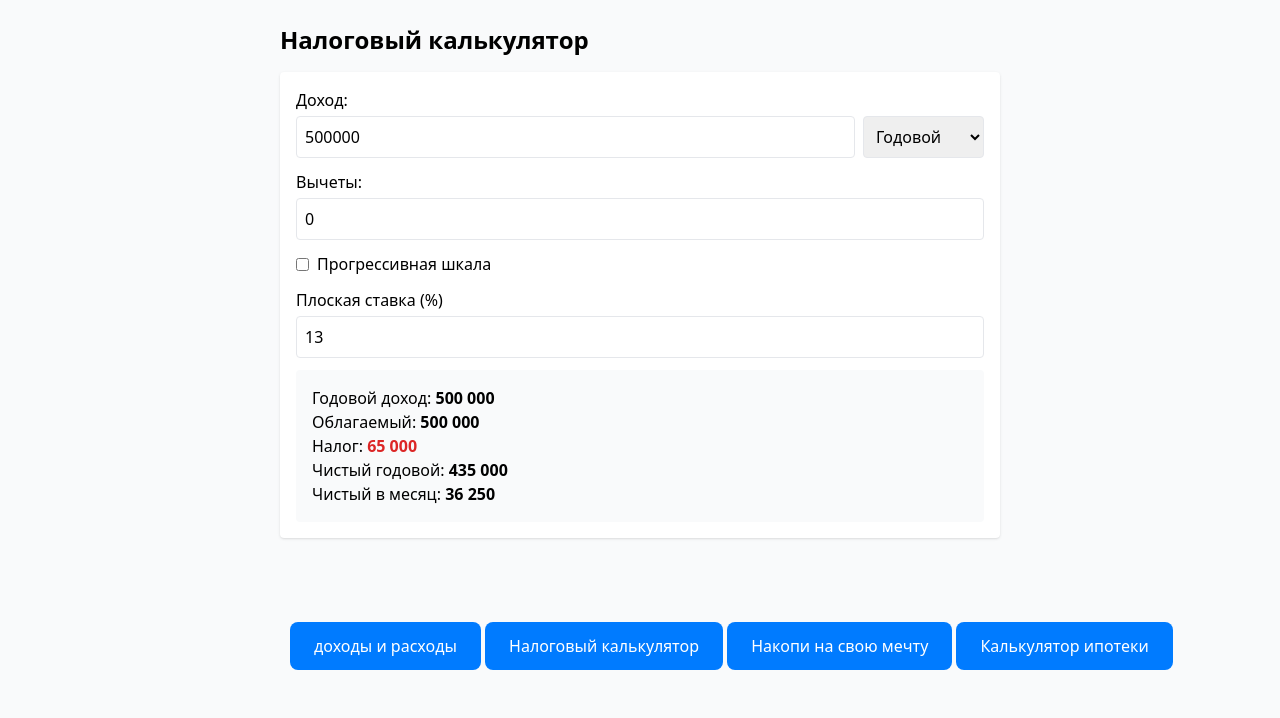
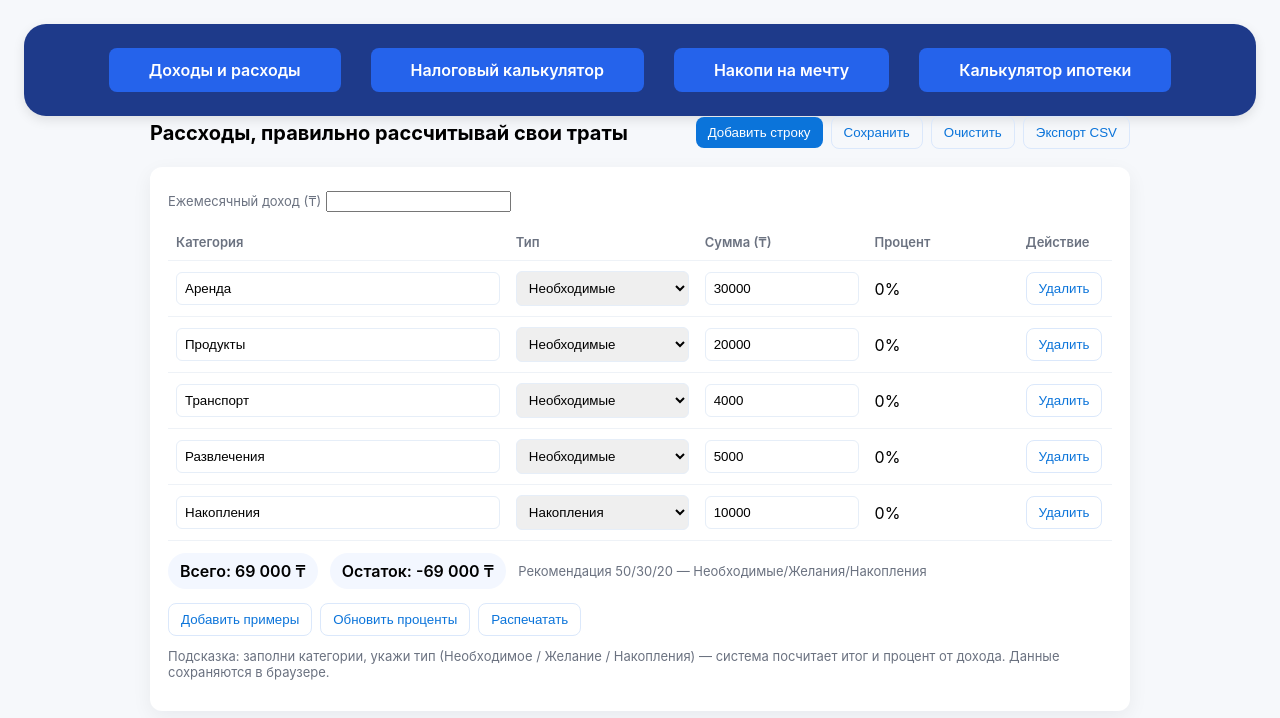
Before and after one commit to umarfaruh/financial_management, a plain HTML site: page index.html in a window 1280 px wide. Drawn offline with nearby package versions, Linux system fonts and the light colour scheme.

Commit message:
Update index.html

```diff
--- a/index.html
+++ b/index.html
@@ -1,236 +1,247 @@
 <html lang="ru">
-  <head>
-    <meta charset="UTF-8" />
-    <meta name="viewport" content="width=device-width, initial-scale=1.0" />
-    <title>Налоговый калькулятор</title>
-    <script src="https://cdn.tailwindcss.com"></script>
-    <script crossorigin src="https://unpkg.com/react@18/umd/react.development.js"></script>
-    <script crossorigin src="https://unpkg.com/react-dom@18/umd/react-dom.development.js"></script>
-    <script crossorigin src="https://unpkg.com/@babel/standalone/babel.min.js"></script>
-  </head>
-  <body class="bg-gray-50">
-    <div id="root"></div>
+<head>
+  <meta charset="utf-8" />
+  <meta name="viewport" content="width=device-width,initial-scale=1" />
 
-    <script type="text/babel">
-      function TaxCalculator() {
-        const [income, setIncome] = React.useState(500000);
-        const [incomePeriod, setIncomePeriod] = React.useState("annual");
-        const [deductions, setDeductions] = React.useState(0);
-        const [useProgressive, setUseProgressive] = React.useState(false);
-        const [flatRate, setFlatRate] = React.useState(13);
-        const [brackets, setBrackets] = React.useState([
-          { upTo: 100000, rate: 10 },
-          { upTo: 300000, rate: 20 },
-          { upTo: null, rate: 30 },
-        ]);
-        const [history, setHistory] = React.useState([]);
+ <body>
+  <!-- 🔹 Навигационная панель -->
+  <div class="navbar">
+    <a href="http://127.0.0.1:5500/index.html">Доходы и расходы</a>
+    <a href="https://umarfaruh.github.io/financial_management/">Налоговый калькулятор</a>
+    <a href="http://127.0.0.1:5502/index.html">Накопи на мечту</a>
+    <a href="https://umarfaruh.github.io/mortgage/">Калькулятор ипотеки</a>
+  </div>
 
-        React.useEffect(() => {
-          const saved = localStorage.getItem('tax_calc_html');
-          if (saved) {
-            const p = JSON.parse(saved);
-            setIncome(p.income || 0);
-            setIncomePeriod(p.incomePeriod || 'annual');
-            setDeductions(p.deductions || 0);
-            setUseProgressive(p.useProgressive || false);
-            setFlatRate(p.flatRate || 13);
-            setBrackets(p.brackets || []);
-            setHistory(p.history || []);
-          }
-        }, []);
+  <style>
+    /* 🔸 Основные стили панели */
+    .navbar {
+      display: flex;
+      justify-content: center;
+      align-items: center;
+      flex-wrap: wrap;
+      gap: 30px;
+      background-color: #1e3a8a;
+      padding: 24px;
+      border-radius: 22px;
+      box-shadow: 0 4px 12px rgba(0, 0, 0, 0.1);
+      margin: 0px;
+    }
 
-        React.useEffect(() => {
-          localStorage.setItem('tax_calc_html', JSON.stringify({ income, incomePeriod, deductions, useProgressive, flatRate, brackets, history }));
-        }, [income, incomePeriod, deductions, useProgressive, flatRate, brackets, history]);
+    /* 🔸 Кнопки */
+    .navbar a {
+      background-color: #2563eb;
+      color: white;
+      text-decoration: none;
+      padding: 12px 40px;
+      border-radius: 8px;
+      font-weight: 600;
+      transition: all 0.3s ease;
+    }
 
-        const toAnnual = (v, p) => (p === 'monthly' ? v * 12 : v);
-        const format = (v) => v.toLocaleString('ru-RU', { maximumFractionDigits: 2 });
+    /* 🔸 При наведении */
+    .navbar a:hover {
+      background-color: #1d4ed8;
+      transform: translateY(-2px);
+    }
 
-        function calc() {
-          const annualIncome = toAnnual(+income, incomePeriod);
-          const taxable = Math.max(0, annualIncome - +deductions);
-          let tax = 0;
-          if (!useProgressive) {
-            tax = taxable * flatRate / 100;
-          } else {
-            let remain = taxable, lower = 0;
-            for (const b of brackets) {
-              const upTo = b.upTo == null ? Infinity : b.upTo;
-              const part = Math.min(remain, upTo - lower);
-              if (part > 0) tax += part * b.rate / 100;
-              remain -= part;
-              lower = upTo;
-              if (remain <= 0) break;
-            }
-          }
-          const net = annualIncome - tax;
-          return { annualIncome, taxable, tax, net, netMonthly: net/12 };
-        }
+    /* 🔸 Для телефона (адаптив) */
+    @media (max-width: 600px) {
+      .navbar {
+        flex-direction: column;
+        align-items: stretch;
+      }
+      .navbar a {
+        width: 100%;
+        text-align: center;
+      }
+    }
+  </style>
+</body>
+  <title>Таблица бюджета</title>
+  <style>
+    :root{--bg:#f6f8fb;--card:#ffffff;--accent:#0b74da;--muted:#6b7280}
+    body{font-family:Inter, system-ui, -apple-system, "Segoe UI", Roboto, "Helvetica Neue", Arial; background:var(--bg); margin:0; padding:24px}
+    .container{max-width:980px;margin:0 auto}
+    header{display:flex;align-items:center;justify-content:space-between;margin-bottom:18px}
+    h1{font-size:20px;margin:0}
+    .card{background:var(--card);border-radius:12px;padding:18px;box-shadow:0 6px 20px rgba(11,20,40,0.06)}
+    table{width:100%;border-collapse:collapse;margin-top:12px}
+    th,td{padding:10px 8px;text-align:left;border-bottom:1px solid #eef2f7}
+    th{font-size:13px;color:var(--muted);font-weight:600}
+    td input[type="number"], td input[type="text"], select{width:100%;border:1px solid #e6eef8;padding:8px;border-radius:6px}
+    .actions{display:flex;gap:8px}
+    button{background:var(--accent);border:0;color:#fff;padding:8px 12px;border-radius:8px;cursor:pointer}
+    button.ghost{background:transparent;color:var(--accent);border:1px solid #dbe8fb}
+    .muted{color:var(--muted);font-size:13px}
+    .totals{display:flex;gap:12px;align-items:center;margin-top:12px}
+    .pill{background:#f3f7ff;padding:8px 12px;border-radius:999px;font-weight:600}
+    .percent{font-size:13px;color:var(--muted)}
+    .controls{display:flex;gap:8px;align-items:center}
+    @media (max-width:600px){th:nth-child(3),td:nth-child(3),th:nth-child(4),td:nth-child(4){display:none}}
+  </style>
+</head>
+<body>
+  <div class="container">
+    <header>
+      <h1>Рассходы, правильно рассчитывай свои траты</h1>
+      <div class="controls">
+        <button id="addRow">Добавить строку</button>
+        <button id="save" class="ghost">Сохранить</button>
+        <button id="clear" class="ghost">Очистить</button>
+        <button id="export" class="ghost">Экспорт CSV</button>
+      </div>
+    </header>
 
-        const res = calc();
+    <section class="card">
+      <label class="muted">Ежемесячный доход (₸)</label>
+      <input id="income" type="number" value="напиши" style="max-width:220px;margin-top:6px" />
 
-        return (
-          <div className="max-w-3xl mx-auto p-6">
-            <h1 className="text-2xl font-bold mb-4">Налоговый калькулятор</h1>
+      <table id="budgetTable" aria-label="Таблица бюджета">
+        <thead>
+          <tr>
+            <th style="width:36%">Категория</th>
+            <th style="width:20%">Тип</th>
+            <th style="width:18%">Сумма (₸)</th>
+            <th style="width:16%">Процент</th>
+            <th style="width:10%">Действие</th>
+          </tr>
+        </thead>
+        <tbody>
+          <!-- rows inserted by JS -->
+        </tbody>
+      </table>
 
-            <div className="space-y-3 bg-white p-4 rounded shadow">
-              <div>
-                <label>Доход:</label>
-                <div className="flex gap-2 mt-1">
-                  <input type="number" value={income} onChange={e=>setIncome(+e.target.value)} className="border p-2 rounded flex-1"/>
-                  <select value={incomePeriod} onChange={e=>setIncomePeriod(e.target.value)} className="border p-2 rounded">
-                    <option value="annual">Годовой</option>
-                    <option value="monthly">Месячный</option>
-                  </select>
-                </div>
-              </div>
+      <div class="totals">
+        <div class="pill">Всего: <span id="total">0</span> ₸</div>
+        <div class="pill">Остаток: <span id="left">0</span> ₸</div>
+        <div class="percent">Рекомендация 50/30/20 — Необходимые/Желания/Накопления</div>
+      </div>
 
-              <div>
-                <label>Вычеты:</label>
-                <input type="number" value={deductions} onChange={e=>setDeductions(+e.target.value)} className="border p-2 rounded w-full mt-1"/>
-              </div>
+      <div style="margin-top:14px;display:flex;gap:8px;align-items:center">
+        <button id="applySample" class="ghost">Добавить примеры</button>
+        <button id="calcPercent" class="ghost">Обновить проценты</button>
+        <button id="print" class="ghost">Распечатать</button>
+      </div>
 
-              <div className="flex items-center gap-2">
-                <input type="checkbox" checked={useProgressive} onChange={e=>setUseProgressive(e.target.checked)}/>
-                <label>Прогрессивная шкала</label>
-              </div>
+      <p class="muted" style="margin-top:12px">Подсказка: заполни категории, укажи тип (Необходимое / Желание / Накопления) — система посчитает итог и процент от дохода. Данные сохраняются в браузере.</p>
+    </section>
+  </div>
 
-              {!useProgressive && (
-                <div>
-                  <label>Плоская ставка (%)</label>
-                  <input type="number" value={flatRate} onChange={e=>setFlatRate(+e.target.value)} className="border p-2 rounded w-full mt-1"/>
-                </div>
-              )}
+  <script>
+    const tbody = document.querySelector('#budgetTable tbody');
+    const incomeInput = document.getElementById('income');
+    const totalEl = document.getElementById('total');
+    const leftEl = document.getElementById('left');
 
-              {useProgressive && (
-                <div className="space-y-2">
-                  {brackets.map((b, i)=>(
-                    <div key={i} className="flex gap-2">
-                      <input type="number" placeholder="до" value={b.upTo ?? ''} onChange={e=>{
-                        const v=e.target.value===''?null:+e.target.value;
-                        setBrackets(brackets.map((x,j)=>j===i?{...x,upTo:v}:x));
-                      }} className="border p-2 rounded flex-1"/>
-                      <input type="number" placeholder="%" value={b.rate} onChange={e=>setBrackets(brackets.map((x,j)=>j===i?{...x,rate:+e.target.value}:x))} className="border p-2 rounded w-24"/>
-                    </div>
-                  ))}
-                  <button onClick={()=>setBrackets([...brackets,{upTo:null,rate:0}])} className="bg-blue-500 text-white px-3 py-1 rounded">Добавить</button>
-                </div>
-              )}
+    function createRow(item={category:'',type:'Необходимые',amount:0}){
+      const tr = document.createElement('tr');
+      tr.innerHTML = `
+        <td><input class="cat" type="text" value="${item.category}" placeholder="Например: Аренда" /></td>
+        <td>
+          <select class="type">
+            <option${item.type==='Употребление'? ' selected':''}>Необходимые</option>
+            <option${item.type==='Цель'? ' selected':''}>Желания</option>
+            <option${item.type==='Накопления'? ' selected':''}>Накопления</option>
+          </select>
+        </td>
+        <td><input class="amt" type="number" value="${item.amount || 0}" min="0" /></td>
+        <td class="pct">0%</td>
+        <td><button class="del ghost">Удалить</button></td>
+      `;
 
-              <div className="p-4 bg-gray-50 rounded mt-4">
-                <div>Годовой доход: <b>{format(res.annualIncome)}</b></div>
-                <div>Облагаемый: <b>{format(res.taxable)}</b></div>
-                <div>Налог: <b className="text-red-600">{format(res.tax)}</b></div>
-                <div>Чистый годовой: <b>{format(res.net)}</b></div>
-                <div>Чистый в месяц: <b>{format(res.netMonthly)}</b></div>
-              </div>
-            </div>
-          </div>
-        );
-      }
+      tr.querySelector('.del').addEventListener('click', ()=>{tr.remove(); recalc();});
+      tr.querySelectorAll('input, select').forEach(el=>el.addEventListener('input', recalc));
+      tbody.appendChild(tr);
+      return tr;
+    }
 
-      const root = ReactDOM.createRoot(document.getElementById('root'));
-      root.render(<TaxCalculator/>);
-    </script>
+    function recalc(){
+      const income = Number(incomeInput.value) || 0;
+      const rows = Array.from(tbody.querySelectorAll('tr'));
+      let sum = 0;
+      rows.forEach(r=>{ const a = Number(r.querySelector('.amt').value)||0; sum+=a});
+      totalEl.textContent = sum.toLocaleString('ru-RU');
+      leftEl.textContent = (income - sum).toLocaleString('ru-RU');
 
-    <a href="http://127.0.0.1:5500/index.html" class="btn1"> доходы и расходы</a>
-      <style>
-      .btn1 {
+      rows.forEach(r=>{
+        const a = Number(r.querySelector('.amt').value)||0;
+        const pct = income>0? Math.round((a/income)*1000)/10 : 0; // one decimal
+        r.querySelector('.pct').textContent = pct + '%';
+      });
 
-        display: inline-block;
-        padding: 12px 24px;
-        background-color: #007bff;
-        color: white;
-        font-weight: 500;
-        text-decoration: none;
-        border-radius: 8px;
-        transition: background-color 0.3s ease, transform 0.2s ease;
-        margin-left: 290px;
-      }
- .btn1:hover {
-        background-color: #0056b3;
-        transform: translateY(-2px);
-  }
+      saveToLocal();
+    }
 
-  .btn1:active {
-    transform: translateY(0);
-  }
-  </style>
+    function saveToLocal(){
+      const income = Number(incomeInput.value)||0;
+      const rows = Array.from(tbody.querySelectorAll('tr')).map(r=>({
+        category:r.querySelector('.cat').value,
+        type:r.querySelector('.type').value,
+        amount:Number(r.querySelector('.amt').value)||0
+      }));
+      localStorage.setItem('budget_v1', JSON.stringify({income,rows}));
+    }
 
+    function loadFromLocal(){
+      const raw = localStorage.getItem('budget_v1');
+      if(!raw) return false;
+      try{
+        const data = JSON.parse(raw);
+        incomeInput.value = data.income || 0;
+        tbody.innerHTML = '';
+        (data.rows||[]).forEach(r=>createRow(r));
+        recalc();
+        return true;
+      }catch(e){console.warn(e);}
+      return false;
+    }
 
+    document.getElementById('addRow').addEventListener('click', ()=>{createRow(); recalc();});
+    document.getElementById('save').addEventListener('click', ()=>{saveToLocal(); alert('Сохранено в браузере.');});
+    document.getElementById('clear').addEventListener('click', ()=>{ if(confirm('Очистить все строки?')){tbody.innerHTML=''; recalc(); localStorage.removeItem('budget_v1');}});
+    document.getElementById('applySample').addEventListener('click', ()=>{
+      const sample = [
+        {category:'Аренда',type:'Необходимые',amount:30000},
+        {category:'Продукты',type:'Необходимые',amount:20000},
+        {category:'Транспорт',type:'Необходимые',amount:4000},
+        {category:'Кафе и развлечения',type:'Желания',amount:5000},
+        {category:'Накопления',type:'Накопления',amount:10000}
+      ];
+      tbody.innerHTML=''; sample.forEach(s=>createRow(s)); recalc();
+    });
 
-  <a href="https://umarfaruh.github.io/financial_management/" class="btn">Налоговый калькулятор</a>
-      <style>
-      .btn {
+    document.getElementById('calcPercent').addEventListener('click', recalc);
+    document.getElementById('export').addEventListener('click', ()=>{
+      const income = Number(incomeInput.value)||0;
+      const rows = Array.from(tbody.querySelectorAll('tr')).map(r=>({
+        category:r.querySelector('.cat').value,
+        type:r.querySelector('.type').value,
+        amount:Number(r.querySelector('.amt').value)||0,
+        percent: r.querySelector('.pct').textContent
+      }));
+      let csv = 'Категория,Тип,Сумма,Процент\n';
+      rows.forEach(r=>{csv += `"${r.category}","${r.type}",${r.amount},${r.percent}\n`;});
+      csv += `\nДоход:,${income}\nВсего:,${Number(totalEl.textContent.replace(/\s/g,''))}\nОстаток: ,${Number(leftEl.textContent.replace(/\s/g,''))}`;
+      const blob = new Blob([csv],{type:'text/csv;charset=utf-8;'});
+      const url = URL.createObjectURL(blob);
+      const a = document.createElement('a'); a.href = url; a.download = 'budget.csv'; document.body.appendChild(a); a.click(); a.remove(); URL.revokeObjectURL(url);
+    });
 
-        display: inline-block;
-        padding: 12px 24px;
-        background-color: #007bff;
-        color: white;
-        font-weight: 500;
-        text-decoration: none;
-        border-radius: 8px;
-        transition: background-color 0.3s ease, transform 0.2s ease;
+    document.getElementById('print').addEventListener('click', ()=>{window.print();});
 
-      }
- .btn:hover {
-        background-color: #0056b3;
-        transform: translateY(-2px);
-  }
+    incomeInput.addEventListener('input', recalc);
 
-  .btn:active {
-    transform: translateY(0);
-  }
-  </style>
+    // initial
+    if(!loadFromLocal()){
+      // default rows
+      createRow({category: value="Аренда", type:'Необходимые',amount:30000});
+      createRow({category:'Продукты',type:'Необходимые',amount:20000});
+      createRow({category:'Транспорт',type:'Необходимые',amount:4000});
+      createRow({category:'Развлечения',type:'Желания',amount:5000});
+      createRow({category:'Накопления',type:'Накопления',amount:10000});
+      recalc();
+    }
+  </script>
 
-<a href="http://127.0.0.1:5502/index.html" class="btn">Накопи на свою мечту</a>
-      <style>
-      .btn {
-
-        display: inline-block;
-        padding: 12px 24px;
-        background-color: #007bff;
-        color: white;
-        font-weight: 500;
-        text-decoration: none;
-        border-radius: 8px;
-        transition: background-color 0.3s ease, transform 0.2s ease;
-
-      }
- .btn:hover {
-        background-color: #0056b3;
-        transform: translateY(-2px);
-  }
-
-  .btn:active {
-    transform: translateY(0);
-  }
-  </style>
-
-
-<a href="https://umarfaruh.github.io/mortgage/" class="btn">Калькулятор ипотеки</a>
-      <style>
-      .btn {
-
-        display: inline-block;
-        padding: 12px 24px;
-        background-color: #007bff;
-        color: white;
-        font-weight: 500;
-        text-decoration: none;
-        border-radius: 8px;
-        transition: background-color 0.3s ease, transform 0.2s ease;
-        margin-top: 60px;
-
-      }
- .btn:hover {
-        background-color: #0056b3;
-        transform: translateY(-2px);
-  }
-
-  .btn:active {
-    transform: translateY(0);
-  }
-  </style>
-  </body>
+</body>
 </html>
```
